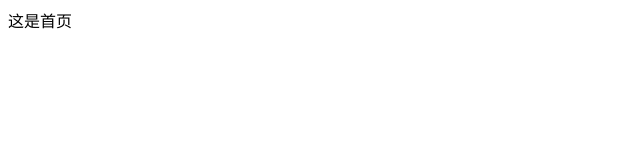
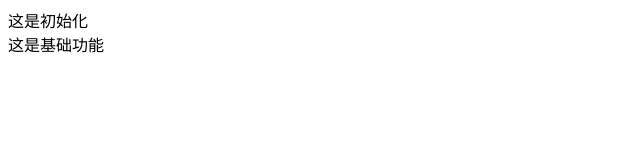
Before and after one commit to daerduotu/mygit, a plain HTML site: page index.html in a window 1280 px wide. Shown: the whole page, without its empty margins (0-640 px from the left). Drawn offline with Linux system fonts and the light colour scheme.

Commit message:
这是基础功能

```diff
--- a/index.html
+++ b/index.html
@@ -6,7 +6,8 @@
   <meta http-equiv="X-UA-Compatible" content="ie=edge">
   <title>Document</title>
 </head>
-  <div>这是首页</div>
+  <div>这是初始化</div>
+  <div>这是基础功能</div>
 <body>
 
 </body>
```
